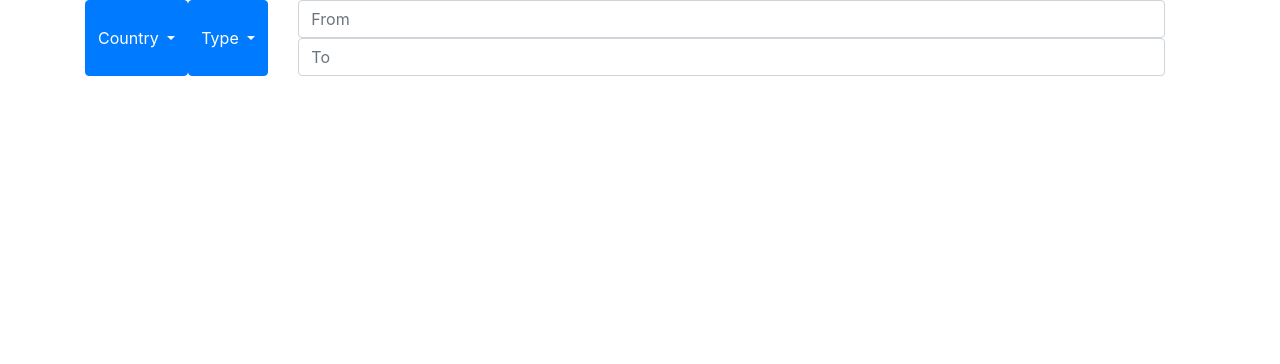
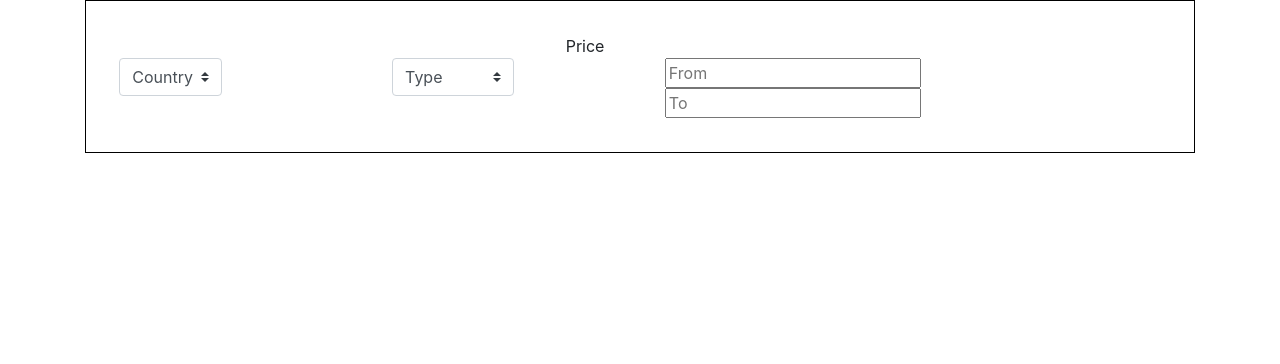
Before and after one commit to Runar16/Verklegt_2, a Django app: page / in a window 1280 px wide. Shown: the part 56-420 px from the top of the page. Run offline with Django 3.2, Linux system fonts and the light colour scheme; some libraries are stand-ins or nearby versions.

Commit message:
frontpage changes

```diff
--- a/static/css/main.css
+++ b/static/css/main.css
@@ -11,3 +11,10 @@ footer {
   color: black;
   text-align: center;
 }
+
+#search_container{
+  padding: 3%;
+  border-style: solid;
+  border-width: 1px;
+  border-color: black;
+}
--- a/templates/property/frontpage.html
+++ b/templates/property/frontpage.html
@@ -1,34 +1,34 @@
 {% extends 'base.html' %}
 
 {% block content %}
-<div class="container">
+<div class="container" id="search_container">
   <div class="row">
-  <button type="button" class="btn btn-primary dropdown-toggle" data-toggle="dropdown" aria-haspopup="true" aria-expanded="false">
-    Country
-  </button>
-  <div class="dropdown-menu">
-    <a class="dropdown-item" href="#">Spain</a>
-    <a class="dropdown-item" href="#">Iceland</a>
-    <a class="dropdown-item" href="#">United States</a>
-    <a class="dropdown-item" href="#">Sweden</a>
+      <div class="col-5"> </div>
+      <div class="col"> Price </div>
   </div>
-  <button type="button" class="btn btn-primary dropdown-toggle" data-toggle="dropdown" aria-haspopup="true" aria-expanded="false">
-    Type
-  </button>
-  <div class="dropdown-menu">
-    <a class="dropdown-item" href="#">Bungalow</a>
-    <a class="dropdown-item" href="#">Apartment</a>
-    <a class="dropdown-item" href="#">Studio Apartment</a>
-    <a class="dropdown-item" href="#">Boat</a>
+  <form class="form-inline" method="post">
+      <div class="row">
+          <div class="col">
+            <select class="custom-select">
+              <option selected>Country</option>
+              <option value="1">Iceland</option>
+              <option value="2">England</option>
+              <option value="3">Sweden</option>
+            </select>
           </div>
             <div class="col">
-    <div class="col">
-      <input type="text" class="form-control" placeholder="From">
+                <select class="custom-select">
+                  <option selected>Type</option>
+                  <option value="1">Apartment</option>
+                  <option value="2">Boat</option>
+                  <option value="3">Bungalow</option>
+                </select>
             </div>
             <div class="col">
-      <input type="text" class="form-control" placeholder="To">
+                <input type="text" placeholder="From">
+                <input type="text" placeholder="To">
             </div>
       </div>
-</div>
+  </form>
 </div>
 {% endblock %}
```
Lines whose indentation alone changed are shown as unchanged.
